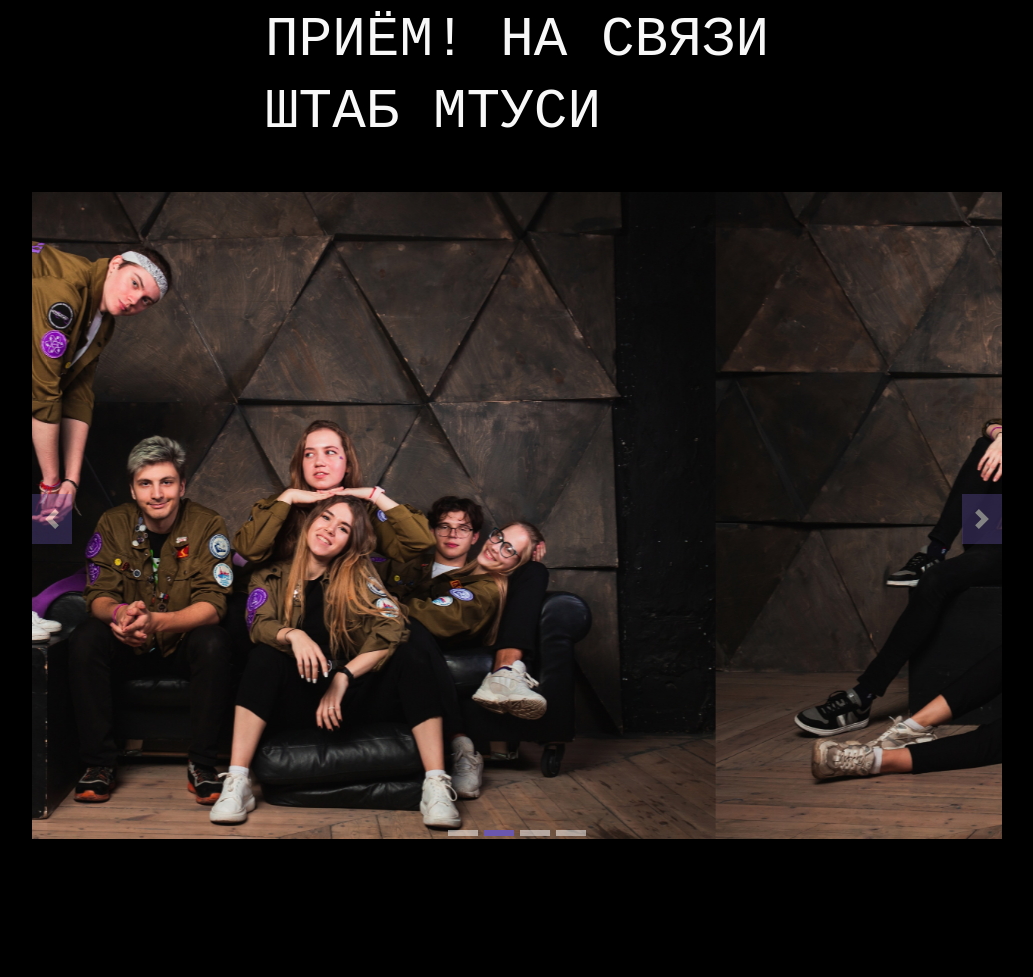
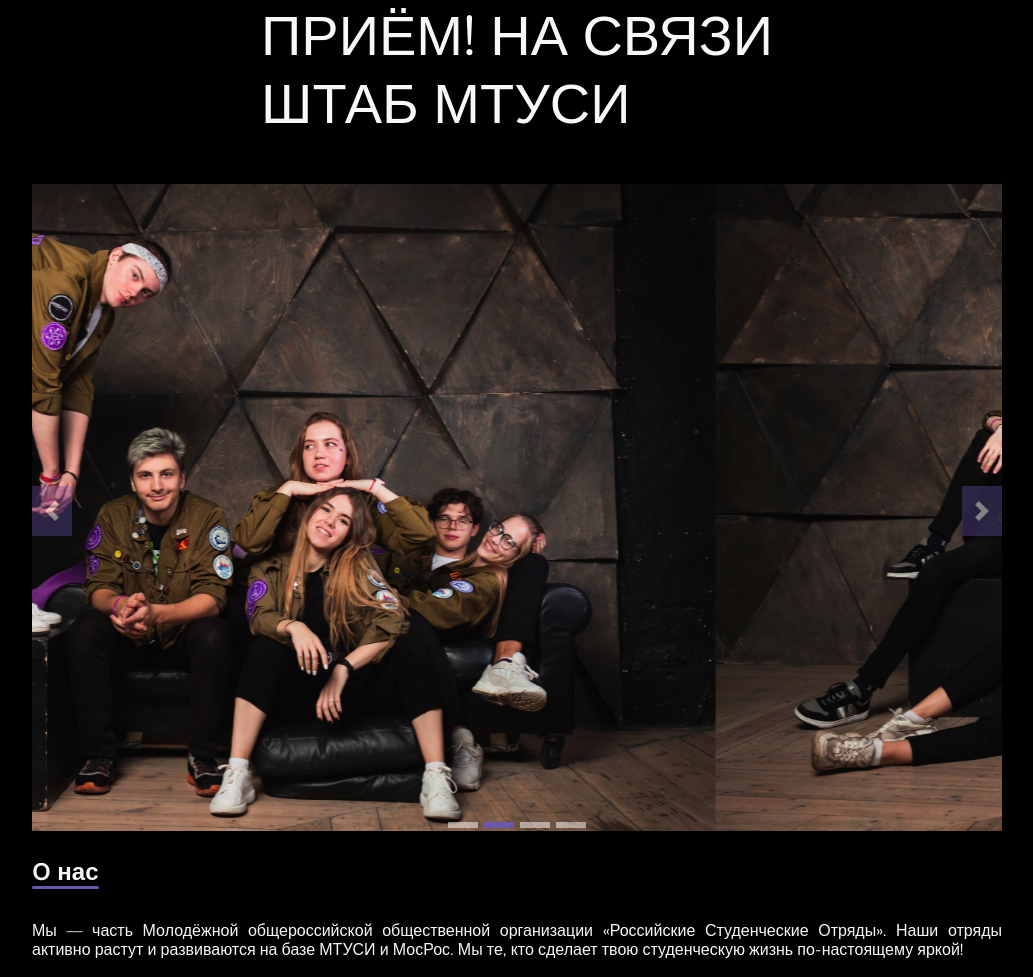
Before and after one commit to Dim0chka/Web-site-MTUCI-, a plain HTML site: page index.html in a window 1280 px wide. Shown: the part 176-1153 px from the top of the page, without its empty margins (123-1156 px from the left). Before the commit the page ends 1022 px from the top, so only its background shows below. Drawn offline with nearby package versions, Linux system fonts and the light colour scheme.

Commit message:
new part

```diff
--- a/index.html
+++ b/index.html
@@ -37,9 +37,8 @@
 
   <main class="main_info1">
     <div class="container">
-        <article class="content">
-          <h1><code>Приём! На связи<br>Штаб МТУСИ</code></h1>
-
+      <section class="content">
+        <h1>Приём! На связи<br>Штаб МТУСИ</h1>
         <div class="slider">
           <div class="slider__wrapper">
             <div class="slider__items">
@@ -60,10 +59,17 @@
           <a class="slider__control slider__control_prev" href="#" role="button" data-slide="prev"></a>
           <a class="slider__control slider__control_next" href="#" role="button" data-slide="next"></a>
         </div>
+      </section>
 
-        </article>
+      <section class="about">
+        <h2>O нас</h2>
+        <p>
+          Мы&nbsp;&mdash; часть Молодёжной общероссийской общественной организации &laquo;Российские Студенческие Отряды&raquo;. Наши отряды активно растут и&nbsp;развиваются на&nbsp;базе МТУСИ и&nbsp;МосРос. Мы&nbsp;те, кто сделает твою студенческую жизнь по-настоящему яркой!
+        </p>
+      </section>
     </div>
   </main>
+
 
 <script src="app.js"></script>
 </body>
--- a/main.css
+++ b/main.css
@@ -132,6 +132,27 @@ body {
   font-weight: bold;
 }
 
+/* about */
+
+.about h2 {
+  display: inline-block;
+  position: relative;
+}
+
+.about h2::after {
+  content: "";
+  display: block;
+  width: 100%;
+  height: 3px;
+  border-radius: 2rem;
+  background-color: #6B57AE;
+  position: absolute;
+}
+
+.about p {
+  text-align: justify;
+}
+
 
 /* adaptability */
 
@@ -160,7 +181,7 @@ body {
     }
 
     .popup {
-      position: fixed;
+      position: absolute;
       top: 75px;
       left: -100%;
       width: 100%;
```
Lines whose indentation alone changed are shown as unchanged.
